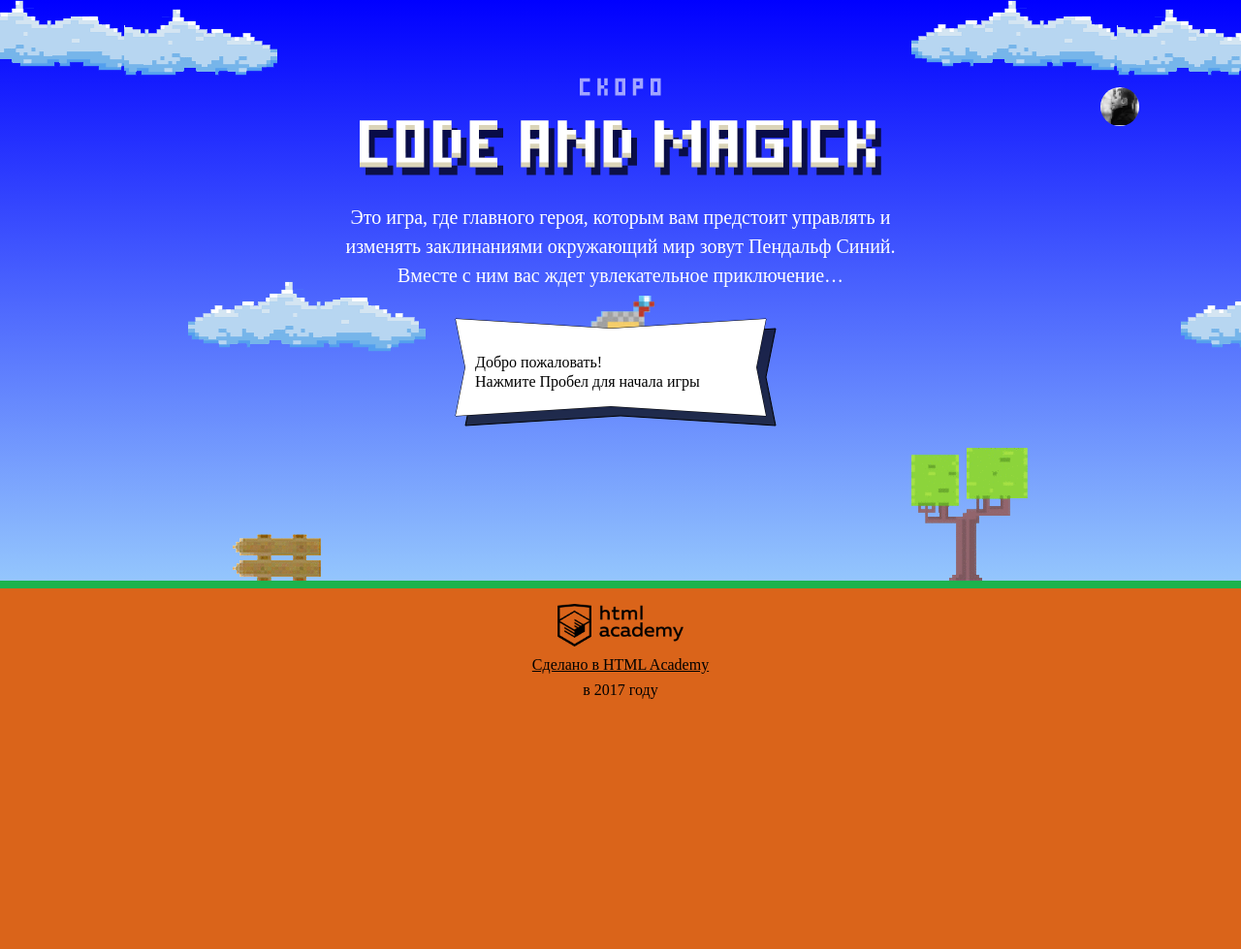
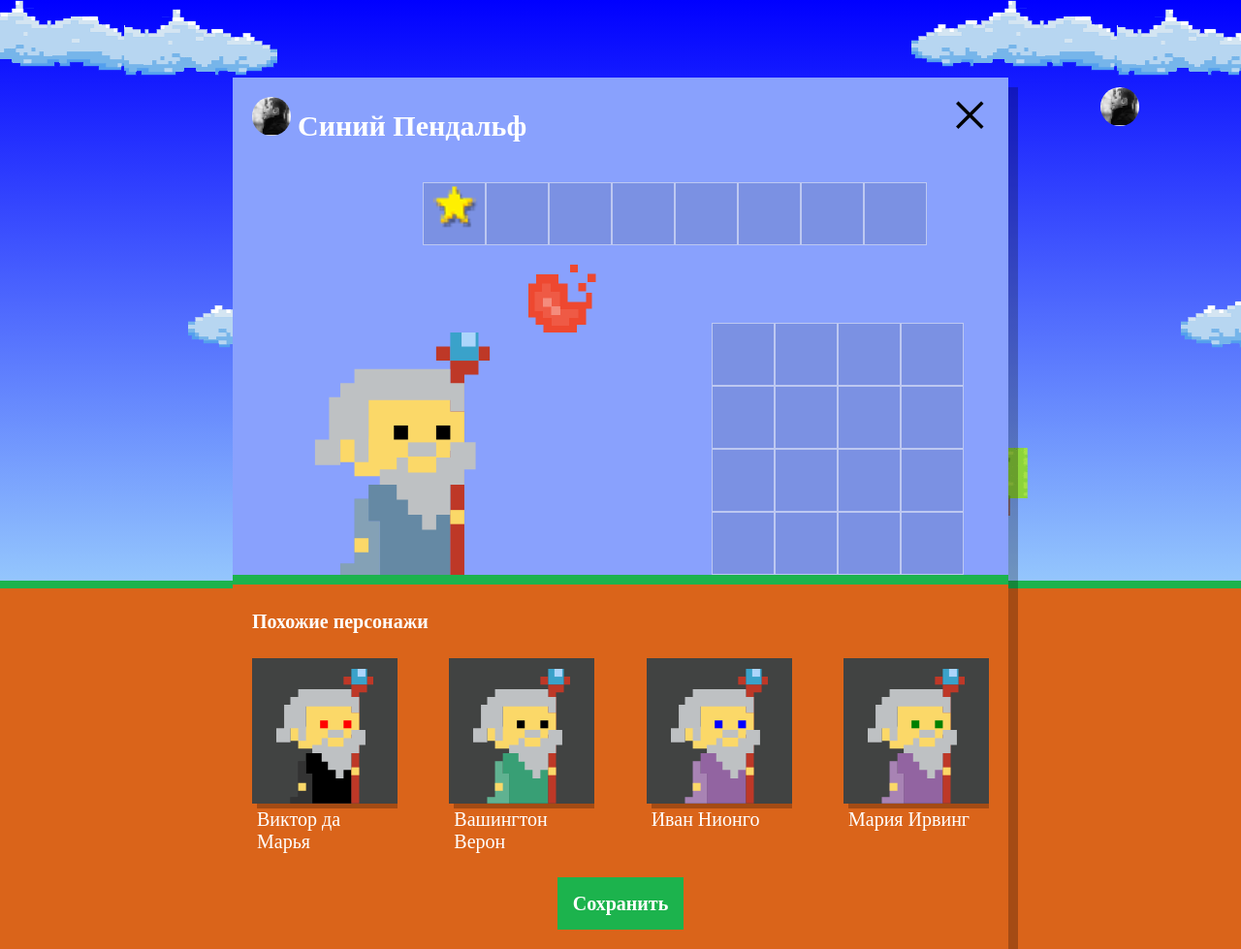
Before and after one commit to TanyaSurokk/345249-code-and-magick, a website: page index.html in a window 1280 px wide. Shown: the whole page at 97% size. Before the commit the page ends 800 px from the top, so only its background shows below. Drawn offline with Linux system fonts and the light colour scheme; a web font is replaced by a local one.

Commit message:
Добавляет блок похожих персонажей

```diff
--- a/index.html
+++ b/index.html
@@ -204,6 +204,7 @@
     return height / 3 - getWizardHeight();
   };
 </script>
+<script src = "js/setup.js"></script>
 <script src = "js/stat.js"></script>
 <script src="js/game.js"></script>
 
--- /dev/null
+++ b/js/setup.js
@@ -0,0 +1,56 @@
+'use strict';
+
+// Данные персонажей
+var WIZARD_AMOUNT = 4;
+var WIZARD_NAMES = ['Иван', 'Хуан Себастьян', 'Мария', 'Кристоф', 'Виктор', 'Юлия', 'Люпита', 'Вашингтон'];
+var WIZARD_SURNAMES = ['да Марья', 'Верон', 'Мирабелла', 'Вальц', 'Онопко', 'Топольницкая', 'Нионго', 'Ирвинг'];
+var WIZARD_COATS = ['rgb(101, 137, 164)', 'rgb(241, 43, 107)', 'rgb(146, 100, 161)', 'rgb(56, 159, 117)', 'rgb(215, 210, 55)', 'rgb(0, 0, 0)'];
+var WIZARD_EYES = ['black', 'red', 'blue', 'yellow', 'green'];
+
+// Поиск и показ блока персонажа
+var userDialog = document.querySelector('.setup');
+userDialog.classList.remove('hidden');
+
+// Находим список, в который будем вставлять персонажей, и шаблон
+var similarListElement = document.querySelector('.setup-similar-list');
+var similarWizardTemplate = document.querySelector('#similar-wizard-template').content.querySelector('.setup-similar-item');
+
+// Функция для получения случайного элемента массива
+var getRandomElement = function (array) {
+  return array[Math.floor(Math.random() * array.length)];
+};
+
+// Формируем массив персонажей
+var wizards = [];
+for (var i = 0; i < WIZARD_AMOUNT; i++) {
+  wizards.push({
+    name: getRandomElement(WIZARD_NAMES) + ' ' + getRandomElement(WIZARD_SURNAMES),
+    coatColor: getRandomElement(WIZARD_COATS),
+    eyesColor: getRandomElement(WIZARD_EYES)
+  });
+}
+
+// Функция для создания персонажей с данными из массива
+var renderWizard = function (wizard) {
+  var wizardElement = similarWizardTemplate.cloneNode(true);
+
+  wizardElement.querySelector('.setup-similar-label').textContent = wizard.name;
+  wizardElement.querySelector('.wizard-coat').style.fill = wizard.coatColor;
+  wizardElement.querySelector('.wizard-eyes').style.fill = wizard.eyesColor;
+
+  return wizardElement;
+};
+
+// Функция для вставки персонажей в блок (требуется в задании, хотя можно без функции)
+var renderWizardsList = function () {
+  var fragment = document.createDocumentFragment();
+  for (var j = 0; j < wizards.length; j++) {
+    fragment.appendChild(renderWizard(wizards[j]));
+  }
+  similarListElement.appendChild(fragment);
+};
+
+renderWizardsList();
+
+// Покажем список похожих персонажей
+document.querySelector('.setup-similar').classList.remove('hidden');
```
Also changed, not shown: js/stat.js (+0 -8 lines).
